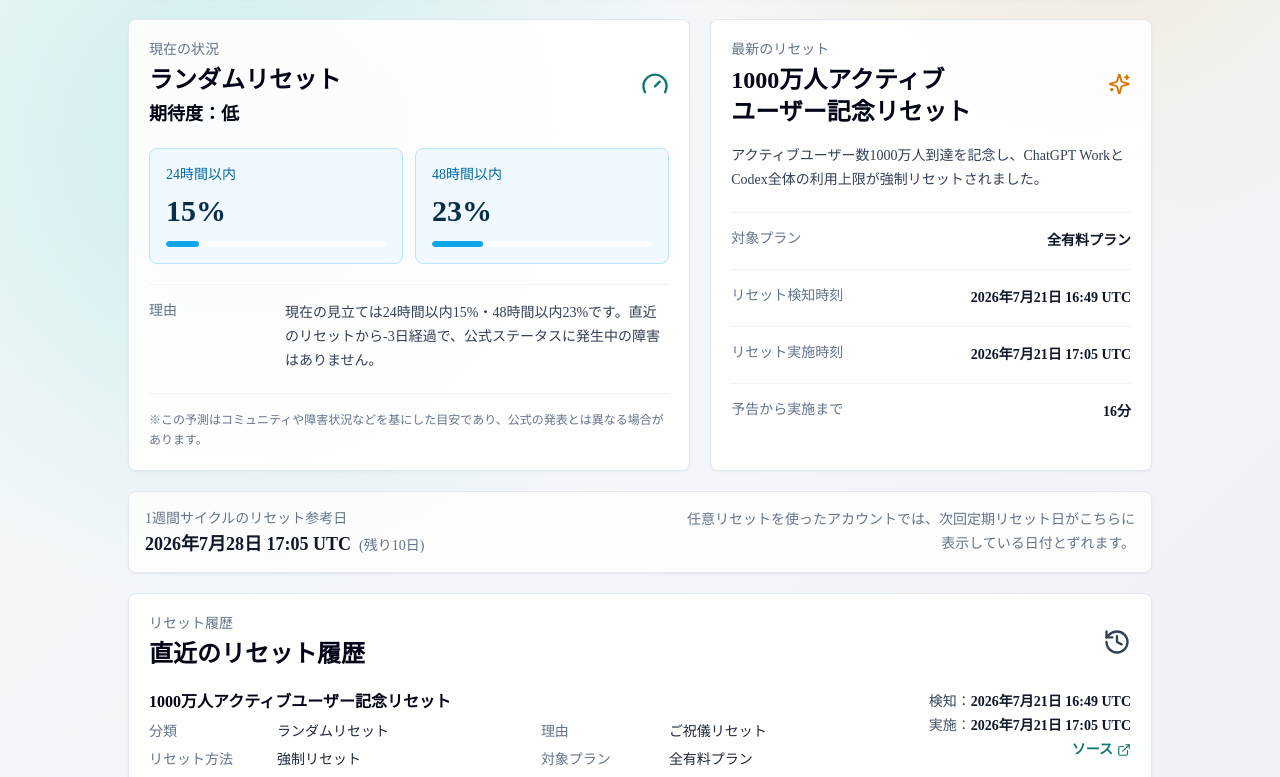
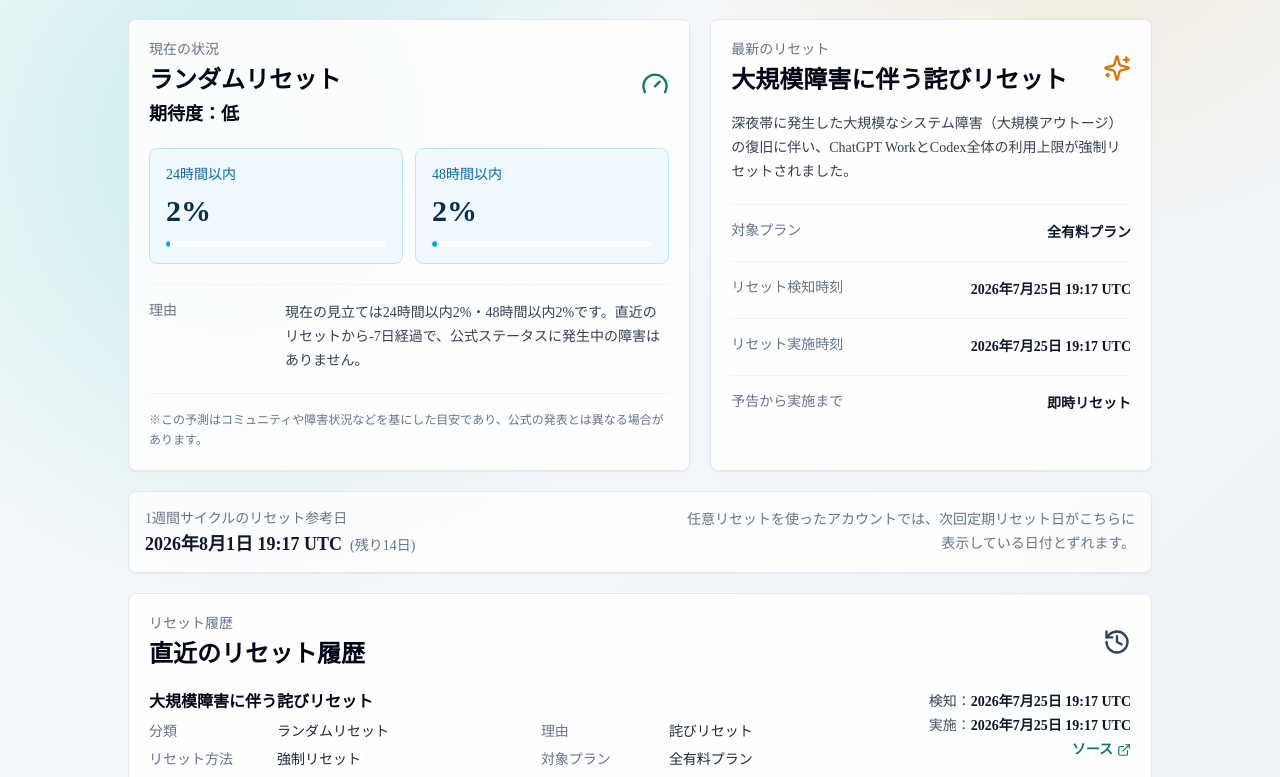
Before and after one commit to gussuri/codex-reset-observatory, a Next.js app: page / in a window 1280 px wide. Shown: the part 283-1060 px from the top of the page. Built offline with nearby package versions, Linux system fonts and the light colour scheme; no server answers.

Commit message:
feat(history): add outage compensation reset event at 04:17 JST and resolve active boost

```diff
--- a/data/observationSignals.ts
+++ b/data/observationSignals.ts
@@ -29,8 +29,9 @@ export const LOCAL_OBSERVATION_SIGNALS: Array<LocalObservationSignal> = [
     id: "boost-general-adjustment-2026-07-24",
     observedAt: "2026-07-24T12:12:00+09:00",
     type: "probability_boost",
-    status: "active",
-    expiresAt: "2026-07-28T00:00:00+09:00",
+    status: "resolved",
+    resolvedAt: "2026-07-26T04:17:00+09:00",
+    expiresAt: "2026-07-26T04:17:00+09:00",
     boostValue24h: 0.145,
     boostValue48h: 0.21,
     title: "手動確率調整",
--- a/data/resetHistory.ts
+++ b/data/resetHistory.ts
@@ -1,6 +1,6 @@
 import type { RadarViewModel, WindowEventLike } from "@/lib/radar";
 
-export const LOCAL_MODEL_UPDATED_AT = "2026-07-24T11:40:00+09:00";
+export const LOCAL_MODEL_UPDATED_AT = "2026-07-26T04:18:00+09:00";
 export const MANUAL_NEXT_REGULAR_RESET_AT = "2026-07-22T05:45:00+09:00";
 export const MANUAL_NEXT_REGULAR_RESET_TIME_CONFIRMED = false;
 export const MANUAL_LAST_REGULAR_RESET_AT = "2026-07-15T05:45:00+09:00";
@@ -161,6 +161,28 @@ export const LOCAL_PERSONAL_RESET_HISTORY: RadarViewModel["recentHistory"] = [
 ];
 
 export const LOCAL_RESET_HISTORY: Array<WindowEventLike> = [
+  {
+    id: "local-codex-outage-compensation-reset-2026-07-26",
+    title: "大規模障害に伴う詫びリセット",
+    kind: "reset_completed",
+    status: "closed",
+    opened_at: "2026-07-26T04:17:00+09:00",
+    closed_at: "2026-07-26T04:17:00+09:00",
+    completed_at: "2026-07-26T04:17:00+09:00",
+    window_minutes: 0,
+    scope: "全有料プラン",
+    summary:
+      "深夜帯に発生した大規模なシステム障害（大規模アウトージ）の復旧に伴い、ChatGPT WorkとCodex全体の利用上限が強制リセットされました。",
+    source_url: "https://x.com/thsottiaux",
+    details: {
+      cycleType: "ランダムリセット",
+      reasonType: "詫びリセット",
+      resetMethod: "強制リセット",
+      scope: "全有料プラン",
+      noticeToExecution: "即時",
+      note: "深夜帯に発生した大規模なシステム障害（大規模アウトージ）の復旧に伴い、ChatGPT WorkとCodex全体の利用上限が強制リセットされました。",
+    },
+  },
   {
     id: "local-codex-10m-users-reset-2026-07-22",
     title: "1000万人アクティブユーザー記念リセット",
--- a/lib/radar/i18n.ts
+++ b/lib/radar/i18n.ts
@@ -643,6 +643,16 @@ export const DYNAMIC_TRANSLATIONS: Record<string, Record<Locale, string>> = {
     en: "Usage limits for ChatGPT Work and Codex were reset to celebrate reaching 8 million active users. *Because the reset is being applied sequentially, there may be a delay of several minutes to hours before it takes effect on your account.",
     zh: "为庆祝活跃用户数达到800万，ChatGPT Work和Codex整体的使用限制已强制重置。※由于重置是顺序应用的，您的账号可能会出现几十分钟到数小时の延迟。",
   },
+  "大規模障害に伴う詫びリセット": {
+    ja: "大規模障害に伴う詫びリセット",
+    en: "Outage Compensation Reset",
+    zh: "大规模故障补偿重置",
+  },
+  "深夜帯に発生した大規模なシステム障害（大規模アウトージ）の復旧に伴い、ChatGPT WorkとCodex全体の利用上限が強制リセットされました。": {
+    ja: "深夜帯に発生した大規模なシステム障害（大規模アウトージ）の復旧に伴い、ChatGPT WorkとCodex全体の利用上限が強制リセットされました。",
+    en: "Usage limits for ChatGPT Work and Codex were forcibly reset following full recovery from a major system outage overnight.",
+    zh: "为弥补夜间发生的重大系统故障，ChatGPT Work 和 Codex 的使用限制已在服务恢复后强制重置。",
+  },
   "Tibo氏が「Tomorrow is feeling codexy」と投稿（Codex関連の更新・リセットを示唆）": {
     ja: "Tibo氏が「Tomorrow is feeling codexy」と投稿（Codex関連の更新・リセットを示唆）",
     en: "Tibo posted 'Tomorrow is feeling codexy' (hinting at upcoming Codex updates/reset)",
```
